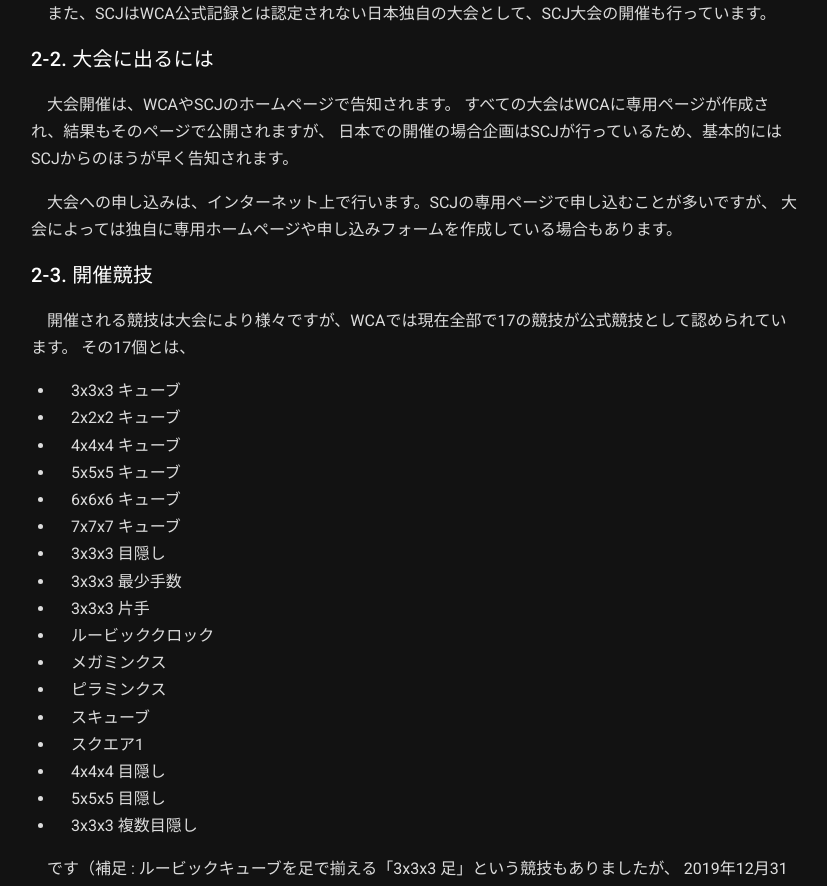
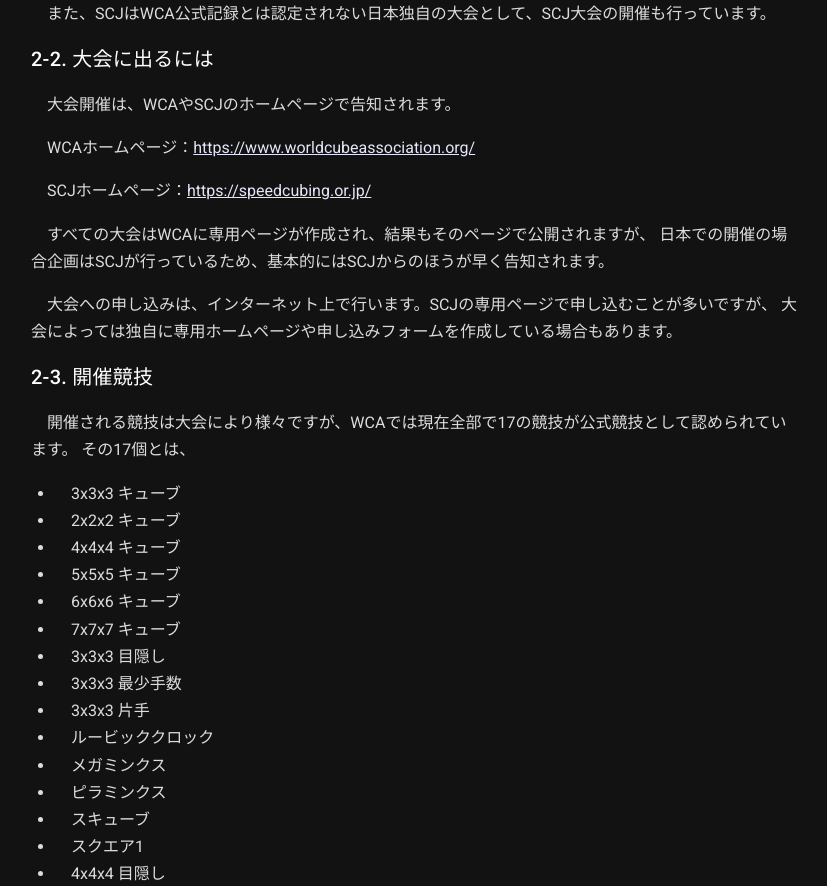
Before and after one commit to roudai/rubiks-book, a Nuxt app: page / in a window 1280 px wide. Shown: the part 2340-3226 px from the top of the page, without its empty margins (226-1053 px from the left). Built offline with nearby package versions, Linux system fonts and the light colour scheme.

Commit message:
ホームページリンク追加

```diff
--- a/components/TextContent.vue
+++ b/components/TextContent.vue
@@ -114,6 +114,14 @@
       </h3>
       <p>
         大会開催は、WCAやSCJのホームページで告知されます。
+      </p>
+      <p>
+        WCAホームページ：<a href="https://www.worldcubeassociation.org/" target="_blank">https://www.worldcubeassociation.org/</a>
+      </p>
+      <p>
+        SCJホームページ：<a href="https://speedcubing.or.jp/" target="_blank">https://speedcubing.or.jp/</a>
+      </p>
+      <p>
         すべての大会はWCAに専用ページが作成され、結果もそのページで公開されますが、
         日本での開催の場合企画はSCJが行っているため、基本的にはSCJからのほうが早く告知されます。
       </p>
```
